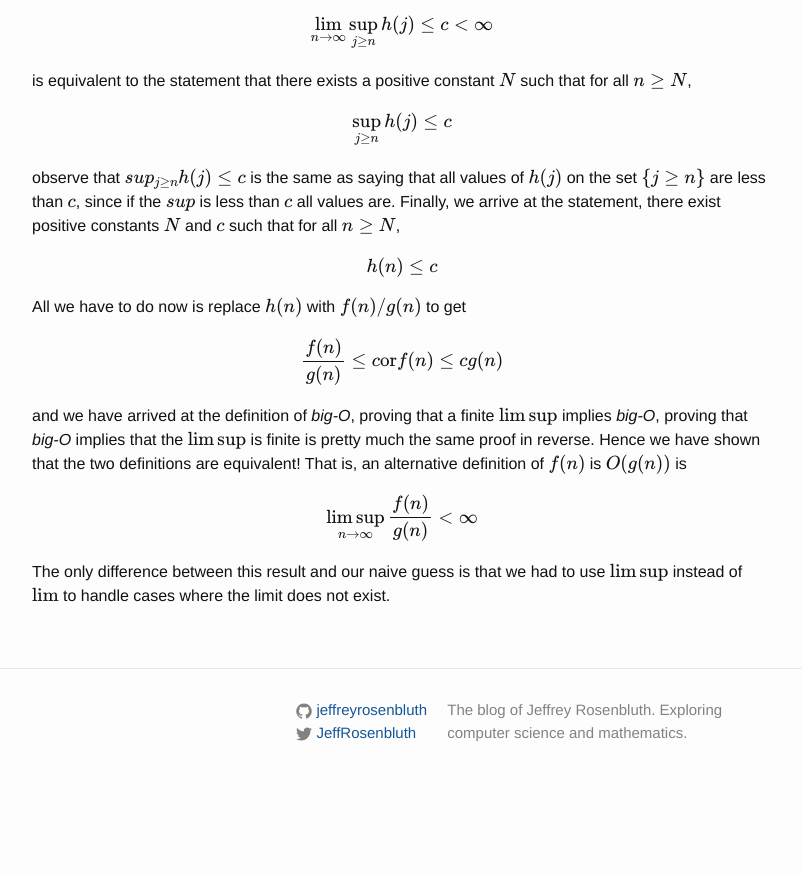
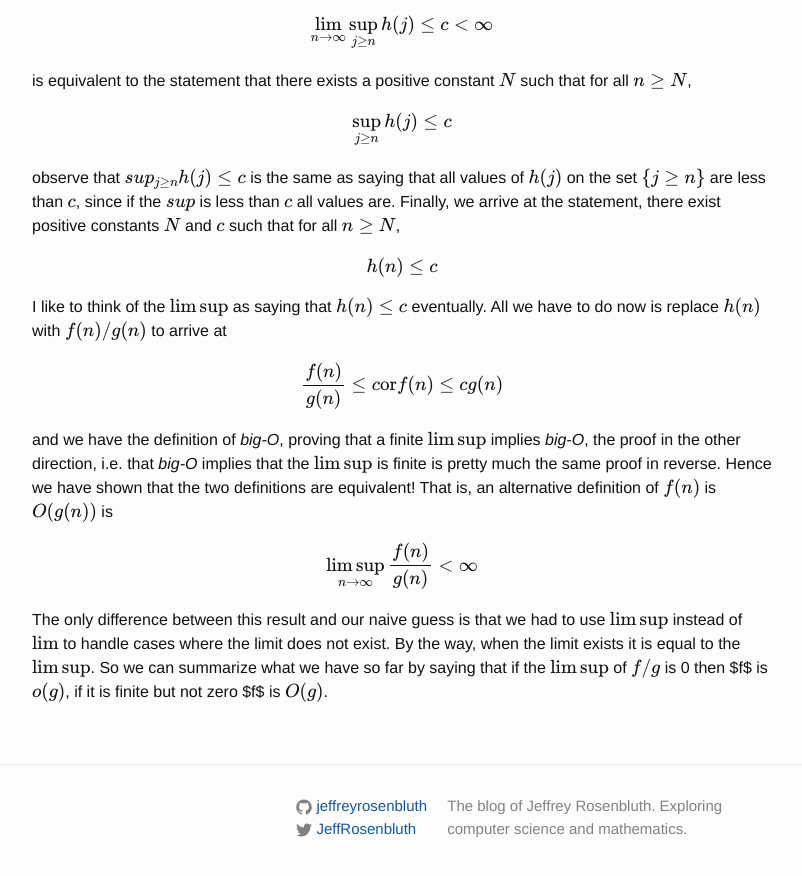
Before and after one commit to jeffreyrosenbluth/jeffreyrosenbluth.github.io, a Jekyll site: the page built from _posts/2016-02-05-bigO.md, in a window 1280 px wide and 900 px high, scrolled down 2168 px. Shown: the top 876 px of the window, without its empty margins (238-1040 px from the left). Built offline with Jekyll 4.4.1, drawn with Linux system fonts in a browser that asks for light colours; formulas are drawn with MathJax 3; comment, search, counter and statistics services are not loaded; before the commit the page ends 2972 px from its top, so only the background shows below that.

Commit message:
end section on limsup

```diff
--- a/_posts/2016-02-05-bigO.md
+++ b/_posts/2016-02-05-bigO.md
@@ -77,7 +77,7 @@ observe that $$sup_{j \geq n} h(j) \leq c$$ is the same as saying that all value
 {% raw %}
 $$h(n) \leq c$$
 {% endraw %}
-All we have to do now is replace $$h(n)$$ with $$f(n)/g(n)$$ to get
+I like to think of the $$\limsup$$ as saying that $$h(n) \leq c$$ eventually. All we have to do now is replace $$h(n)$$ with $$f(n)/g(n)$$ to arrive at
 {% raw %}
 $$
 \frac{f(n)}{g(n)} \leq c \\
@@ -85,8 +85,8 @@ $$
 f(n) \leq cg(n)
 $$
 {% endraw %}
-and we have arrived at the definition of *big-O*, proving that a finite $$\limsup$$ implies *big-O*, proving that *big-O* implies that the $$\limsup$$ is finite is pretty much the same proof in reverse. Hence we have shown that the two definitions are equivalent! That is, an alternative definition of $$f(n)$$ is $$O(g(n))$$ is
+and we have the definition of *big-O*, proving that a finite $$\limsup$$ implies *big-O*, the proof in the other direction, i.e. that *big-O* implies that the $$\limsup$$ is finite is pretty much the same proof in reverse. Hence we have shown that the two definitions are equivalent! That is, an alternative definition of $$f(n)$$ is $$O(g(n))$$ is
 {% raw %}
 $$\limsup_{n \rightarrow \infty} \frac{f(n)}{g(n)} < \infty$$
 {% endraw %}
-The only difference between this result and our naive guess is that we had to use $$\limsup$$ instead of $$\lim$$ to handle cases where the limit does not exist.
+The only difference between this result and our naive guess is that we had to use $$\limsup$$ instead of $$\lim$$ to handle cases where the limit does not exist. By the way, when the limit exists it is equal to the $$\limsup$$. So we can summarize what we have so far by saying that if the $$\limsup$$ of $$f/g$$ is 0 then $f$ is $$o(g)$$, if it is finite but not zero $f$ is $$O(g)$$.
```
